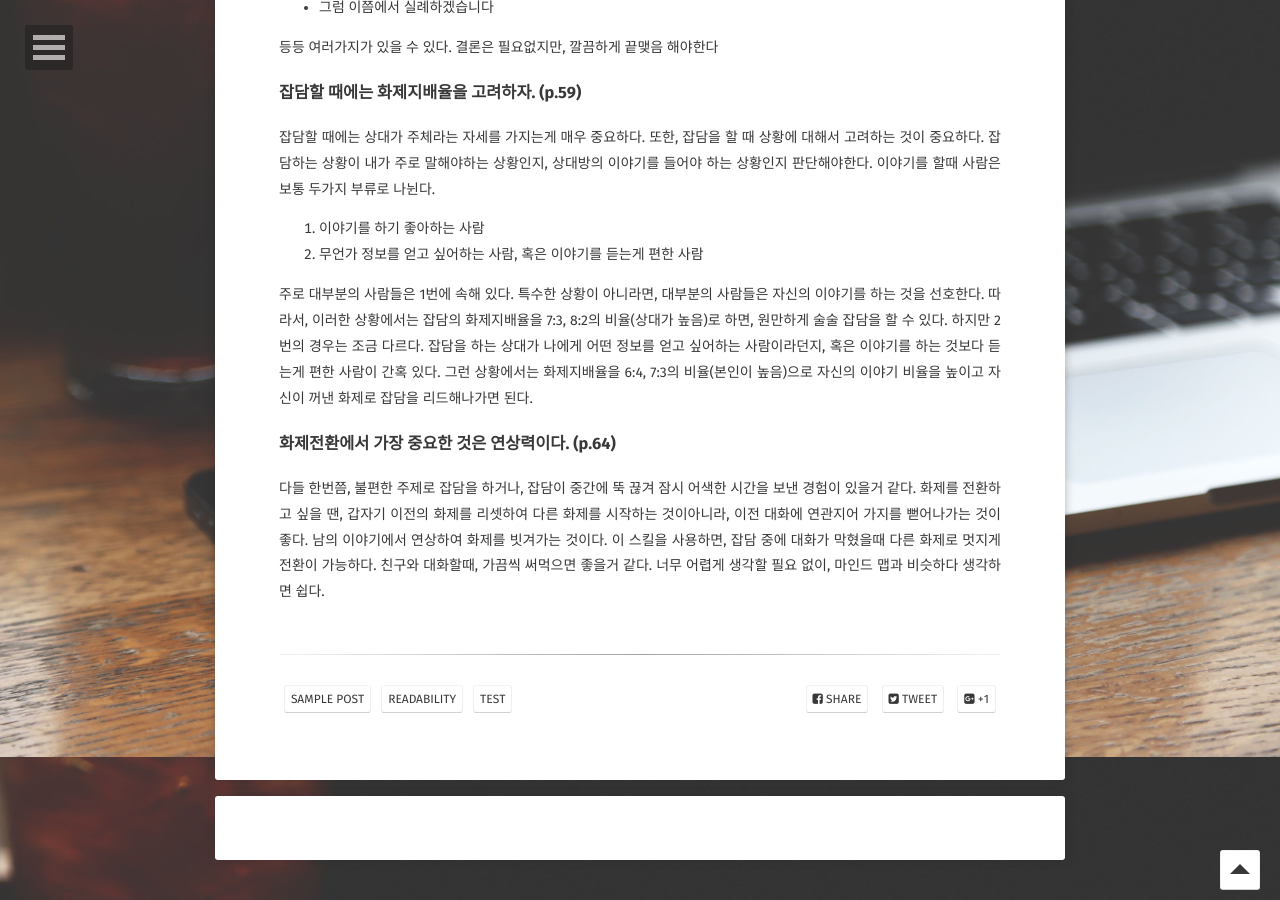
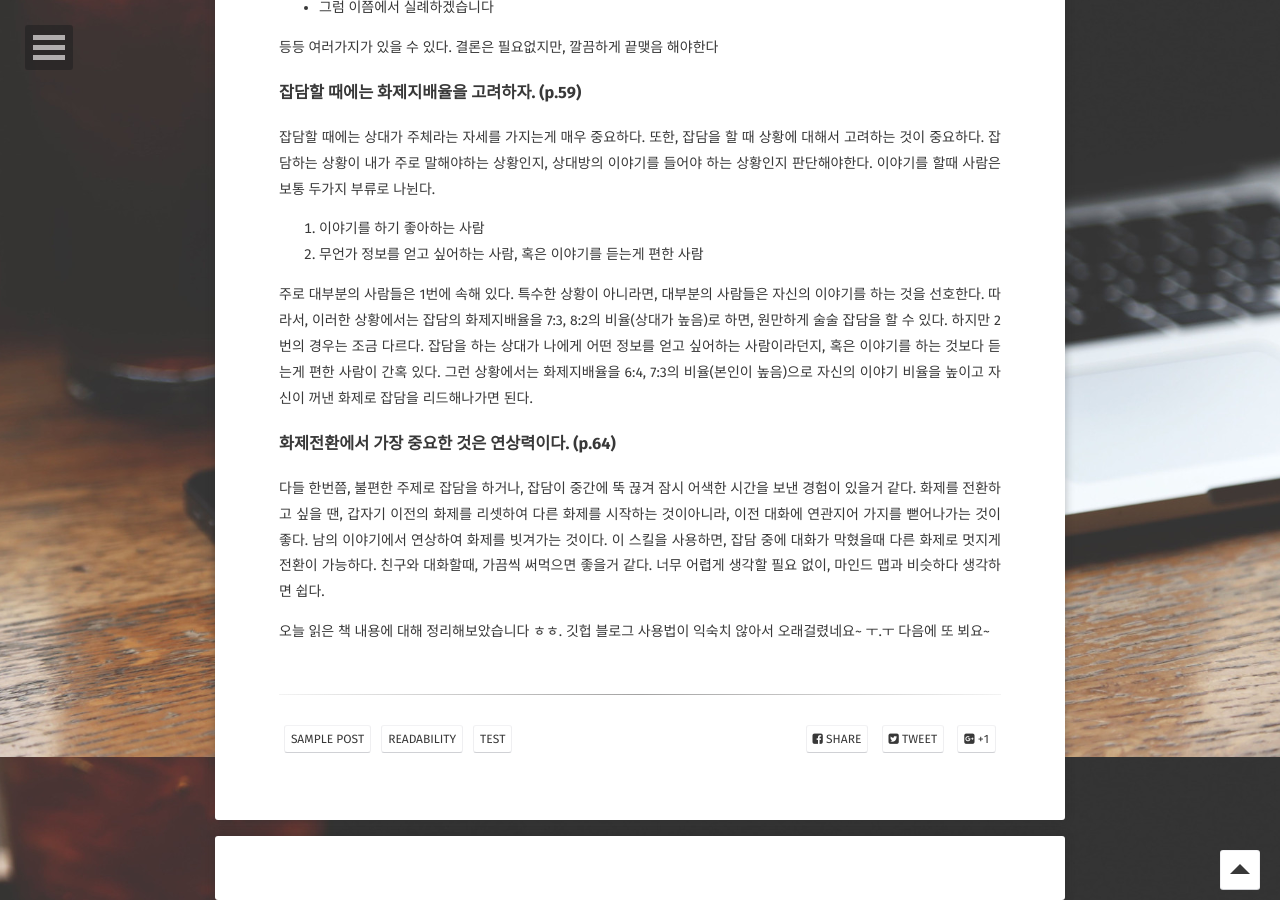
Before and after one commit to plan5886/plan5886.github.io, a Jekyll site: the page built from _posts/2019-12-13-[book]cheat.md, in a window 1280 px wide and 900 px high, scrolled down 1043 px. Built offline with Jekyll 4.4.1, drawn with Linux system fonts in a browser that asks for light colours; some web fonts are replaced; comment, search, counter and statistics services are not loaded.

Commit message:
Update 2019-12-13-[book]cheat.md

```diff
--- a/_posts/2019-12-13-[book]cheat.md
+++ b/_posts/2019-12-13-[book]cheat.md
@@ -43,3 +43,8 @@ comments: true
 
 ### 화제전환에서 가장 중요한 것은 연상력이다. (p.64)
 다들 한번쯤, 불편한 주제로 잡담을 하거나, 잡담이 중간에 뚝 끊겨 잠시 어색한 시간을 보낸 경험이 있을거 같다. 화제를 전환하고 싶을 땐, 갑자기 이전의 화제를 리셋하여 다른 화제를 시작하는 것이아니라, 이전 대화에 연관지어 가지를 뻗어나가는 것이 좋다. 남의 이야기에서 연상하여 화제를 빗겨가는 것이다. 이 스킬을 사용하면, 잡담 중에 대화가 막혔을때 다른 화제로 멋지게 전환이 가능하다. 친구와 대화할때, 가끔씩 써먹으면 좋을거 같다. 너무 어렵게 생각할 필요 없이, 마인드 맵과 비슷하다 생각하면 쉽다.
+
+
+오늘 읽은 책 내용에 대해 정리해보았습니다 ㅎㅎ.
+깃헙 블로그 사용법이 익숙치 않아서 오래걸렸네요~ ㅜ.ㅜ
+다음에 또 뵈요~
```
